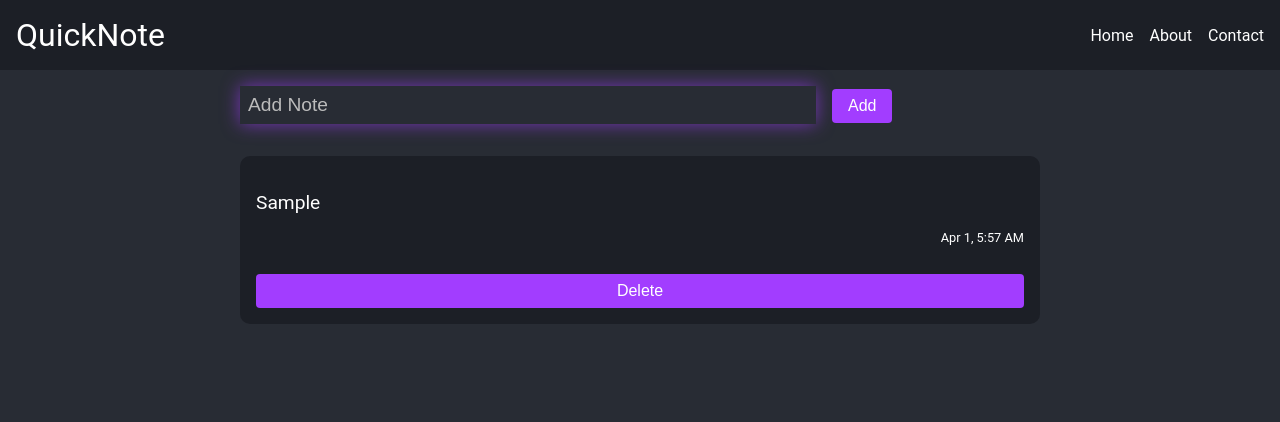
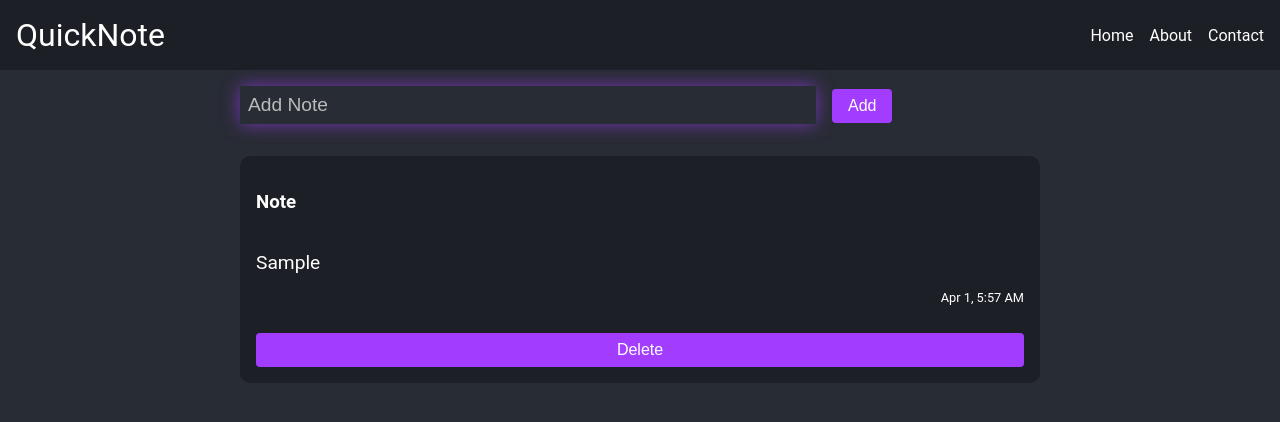
Before and after one commit to mironovisa/notes-app, a React (Create React App) app: page / in a window 1280 px wide. Both pictures are taken after typing "Sample" into the empty fields and a click on the button "Add". Shown: the top 422 px of the page. Built offline with nearby package versions, Linux system fonts and the light colour scheme.

Commit message:
Milestone 3

```diff
--- a/src/App.jsx
+++ b/src/App.jsx
@@ -9,6 +9,7 @@ const App = () => {
 
   const addNote = (noteText) => {
     const newNote = {
+      title: "Note",
       text: noteText,
       date: new Date(),
       id: Date.now(),
--- a/src/Components/Note.jsx
+++ b/src/Components/Note.jsx
@@ -7,6 +7,7 @@ export const Note = ({ note, deleteNote }) => {
 
   return (
     <div className="note">
+      <h3 className='note-title'>{note.title}</h3>
       <p className="note-text">{note.text}</p>
       <p className="note-date">
         {note.date.toLocaleString('en-US', {
```
